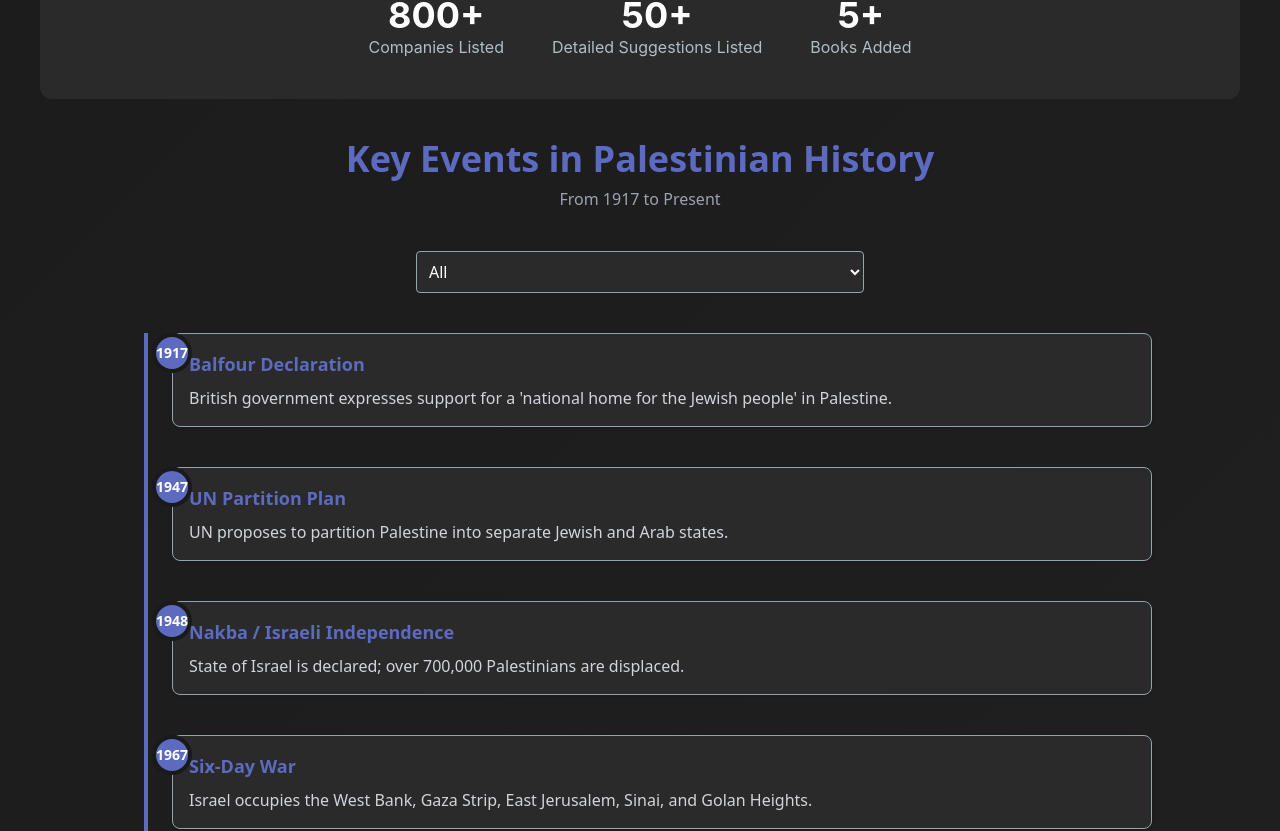
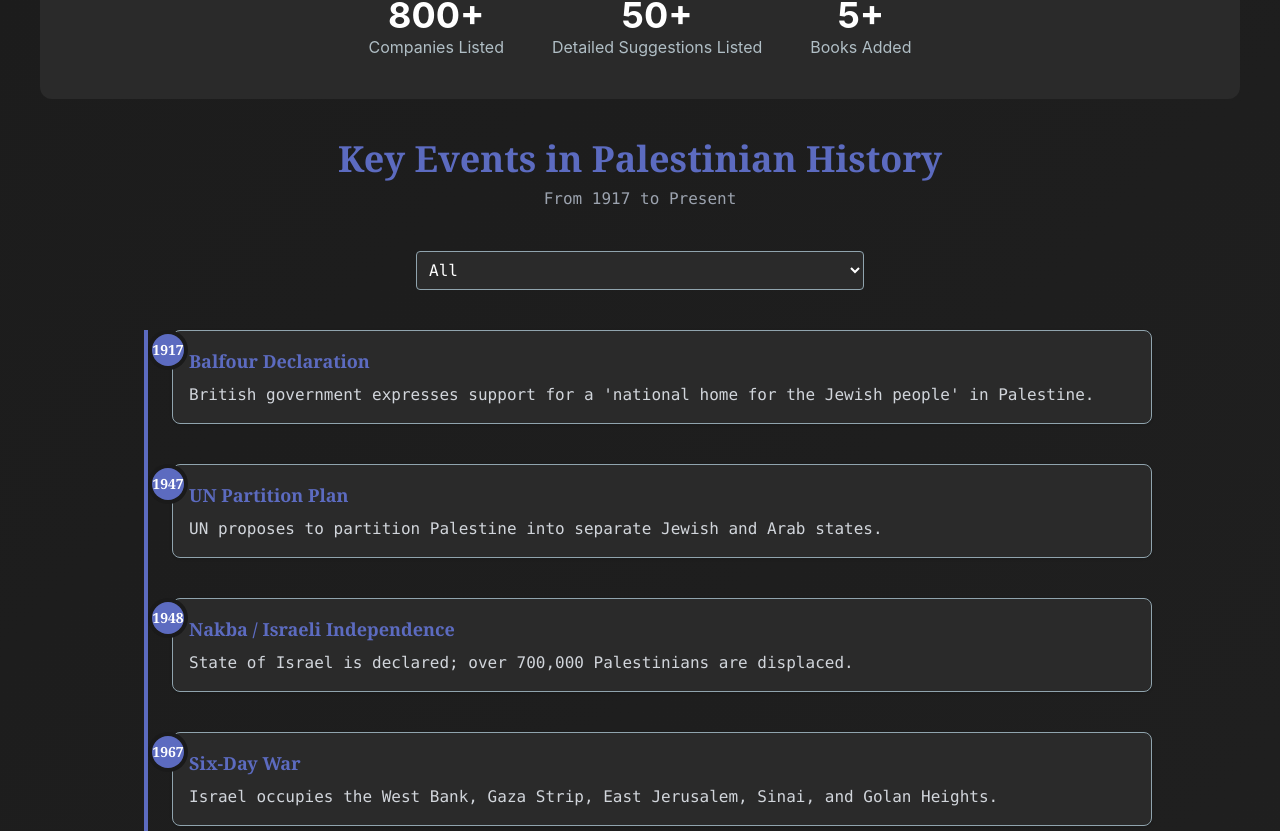
Before and after one commit to MohammadAdnanKhan/HumanityWithPalestine, a React (Vite) app: page / in a window 1280 px wide. Shown: the part 1560-2391 px from the top of the page. Built offline with nearby package versions, Linux system fonts and the light colour scheme.

Commit message:
Enhanced the font

```diff
--- a/src/components/Navbar/Navbar.jsx
+++ b/src/components/Navbar/Navbar.jsx
@@ -21,7 +21,7 @@ const Navbar = () => {
   ];
 
   return (
-    <div className="bg-[#1A1A1A] text-white sticky top-0 z-50 shadow-md w-full">
+    <div className="bg-[#1A1A1A] text-white font-serif sticky top-0 z-50 shadow-md w-full">
       <div className="navbar max-w-7xl mx-auto px-4">
         <div className="navbar-start">
           <NavLink to="/" title="Let's bring a change" className="flex items-center">
--- a/src/components/PalestineTimeline/PalestineTimeline.jsx
+++ b/src/components/PalestineTimeline/PalestineTimeline.jsx
@@ -30,11 +30,11 @@ const PalestineTimeline = () => {
   return (
     <div className="min-h-screen text-white font-sans px-4">
       <header className="text-center py-10">
-        <h1 className="text-4xl font-bold text-[#5C6BC0]">Key Events in Palestinian History</h1>
-        <p className="text-gray-400 mt-2">From 1917 to Present</p>
+        <h1 className="text-4xl font-bold text-[#5C6BC0] font-serif">Key Events in Palestinian History</h1>
+        <p className="text-gray-400 mt-2 font-mono">From 1917 to Present</p>
       </header>
 
-      <div className="max-w-md mx-auto mb-10">
+      <div className="max-w-md mx-auto font-mono mb-10">
         <select
           onChange={(e) => setSelectedDecade(e.target.value)}
           value={selectedDecade}
@@ -49,13 +49,13 @@ const PalestineTimeline = () => {
         <div className="border-l-4 border-[#5C6BC0] ml-4">
           {filteredEvents.map((event, index) => (
             <div key={index} className="mb-10 ml-6 relative">
-              <span className="flex absolute -left-4 top-1 justify-center items-center w-8 h-8 bg-[#5C6BC0] rounded-full ring-4 ring-[#1A1A1A]">
+              <span className="flex absolute -left-5 top-1 font-serif justify-center items-center w-8 h-8 bg-[#5C6BC0] rounded-full ring-4 ring-[#1A1A1A]">
                 <span className="text-sm font-bold text-white">{event.year}</span>
               </span>
 
               <div className="bg-[#2A2A2A] border border-[#90A4AE] rounded-lg p-4 shadow">
-                <h3 className="text-lg font-semibold text-[#5C6BC0]">{event.title}</h3>
-                <p className="text-gray-300 mt-2">{event.description}</p>
+                <h3 className="text-lg font-serif font-semibold text-[#5C6BC0]">{event.title}</h3>
+                <p className="text-gray-300 font-mono mt-2">{event.description}</p>
               </div>
             </div>
           ))}
```
